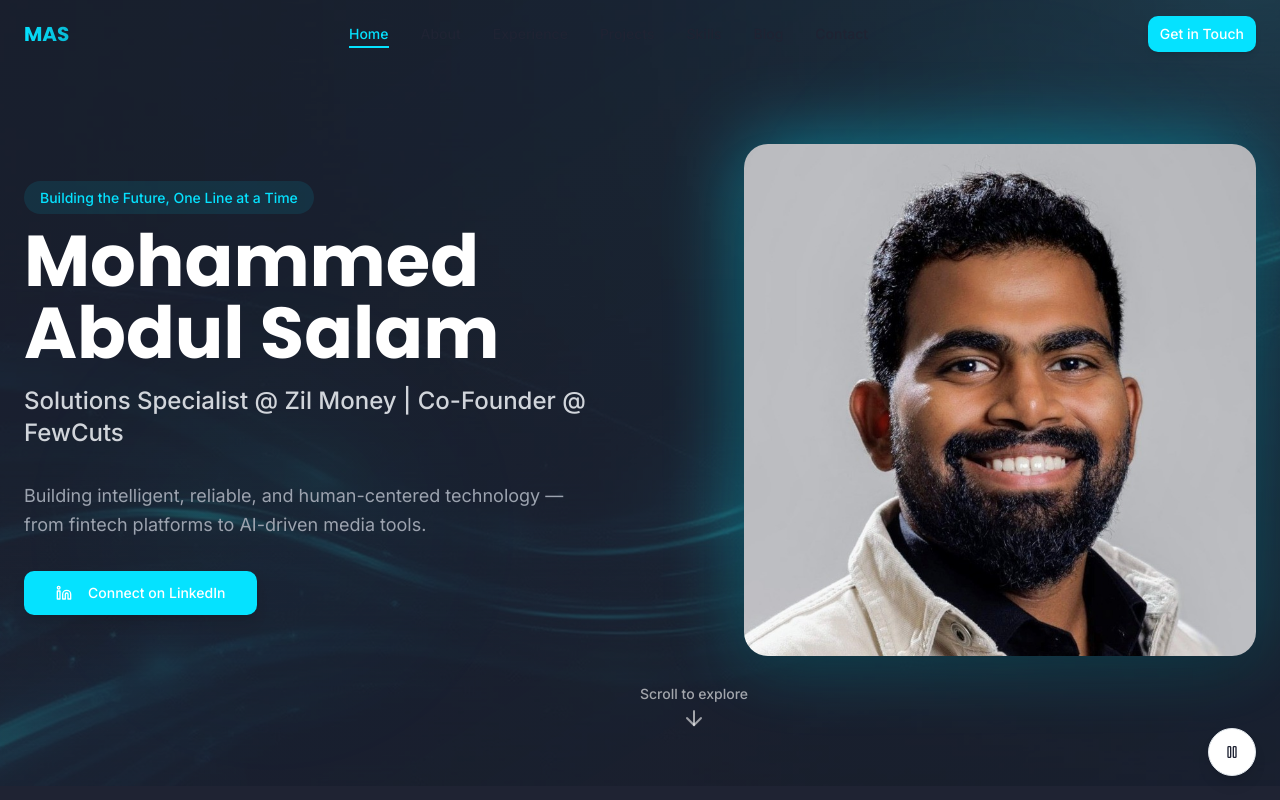
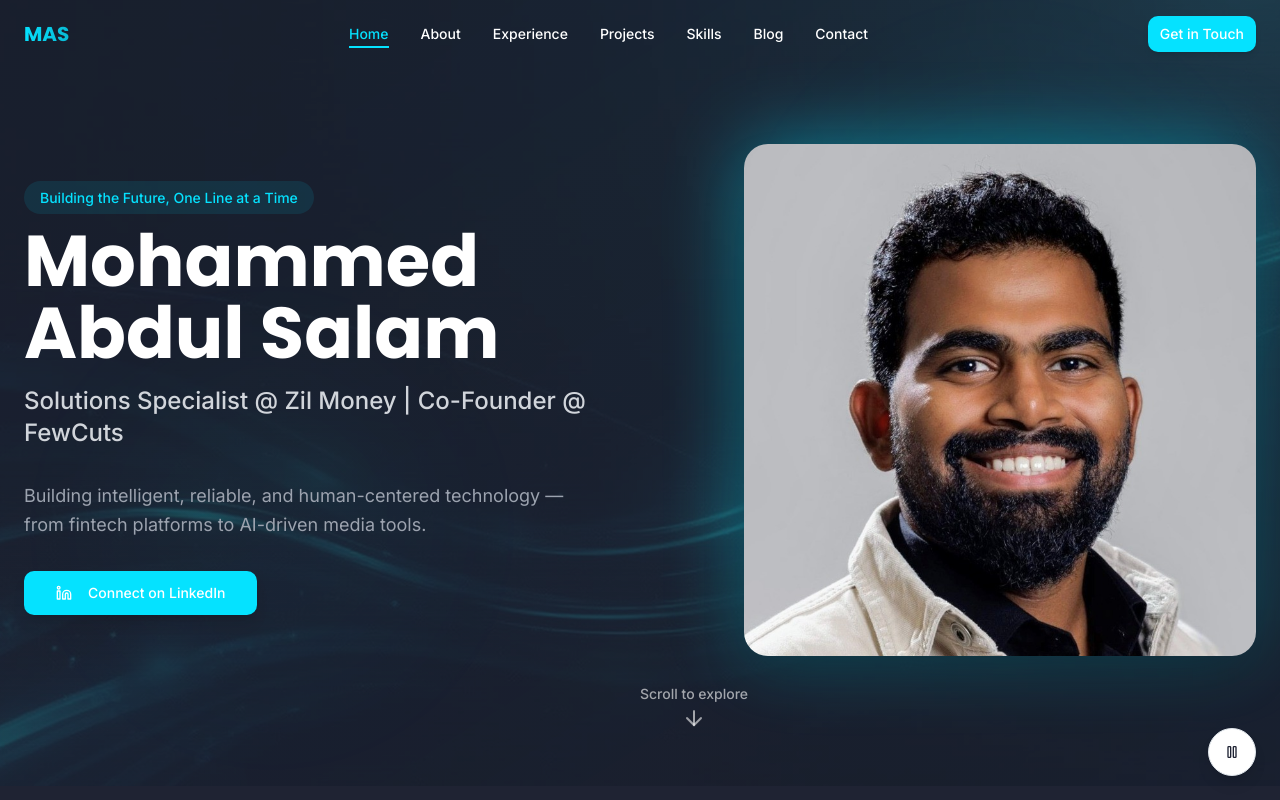
Before and after one commit to mxasalam/rehan-scroll-spark, a React (Vite) app: page / in a window 1280 px wide. Shown: the top 800 px of the page. Built offline with nearby package versions, Linux system fonts and the light colour scheme; the HTML template or start-up script is replaced by a standard one.

Commit message:
Fix header navigation visibility

```diff
--- a/src/components/Navigation.tsx
+++ b/src/components/Navigation.tsx
@@ -101,7 +101,9 @@ const Navigation = () => {
                     (item.type === "scroll" && activeSection === item.id) ||
                     (item.type === "link" && location.pathname === "/blog")
                       ? "text-primary"
-                      : "text-foreground hover:text-primary"
+                      : isScrolled
+                        ? "text-foreground hover:text-primary"
+                        : "text-white hover:text-primary"
                   }`}
                 >
                   {item.label}
```
